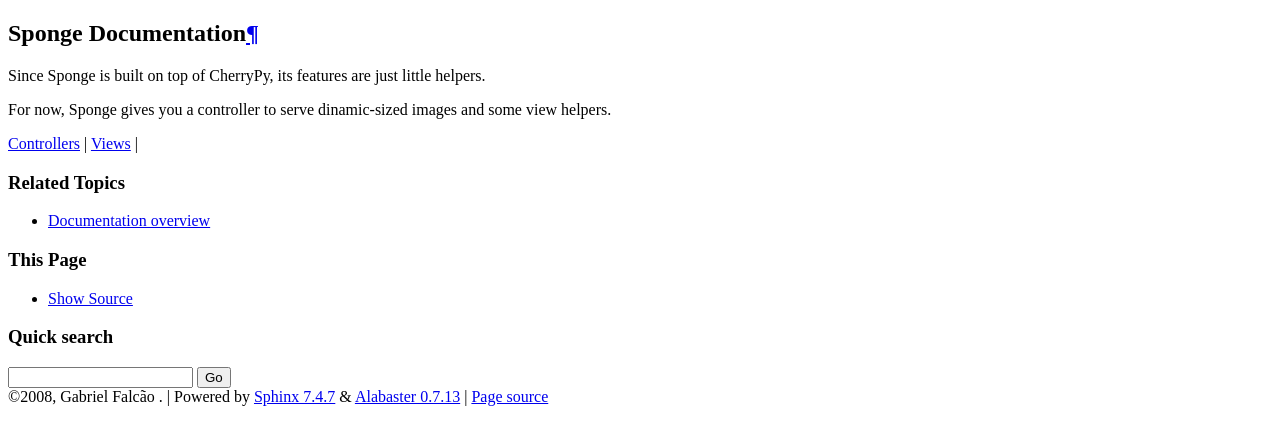
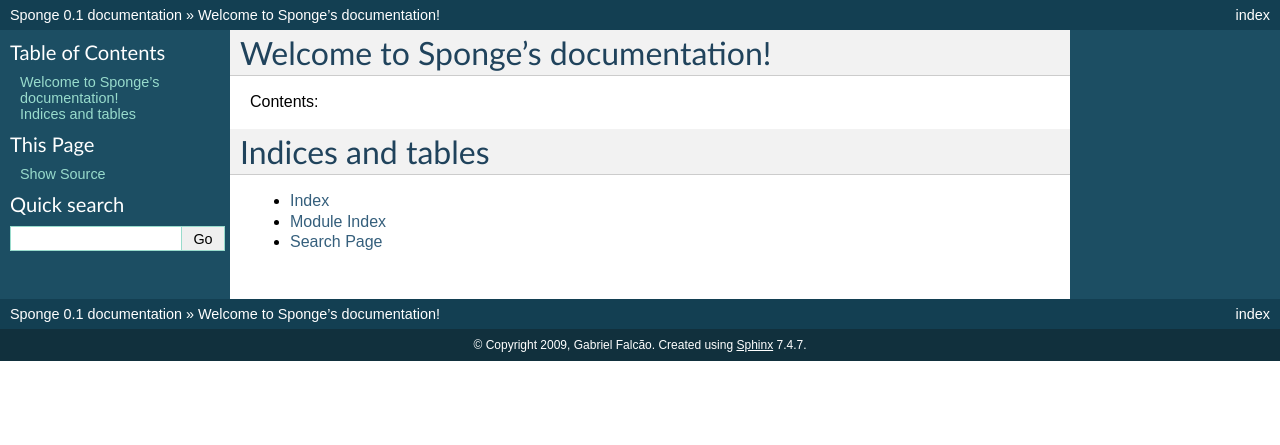
Before and after one commit to gabrielfalcao/sponge, a Sphinx documentation site: the page built from docs/index.rst, in a window 1280 px wide. Shown: the top 445 px of the page. Built offline with Sphinx 7.4.7, drawn with Linux system fonts in a browser that asks for light colours.

Commit message:
new documentation structure

```diff
--- a/docs/conf.py
+++ b/docs/conf.py
@@ -1,29 +1,28 @@
 # -*- coding: utf-8 -*-
 #
-# webmedia-client documentation build configuration file, created by
-# sphinx-quickstart on Wed Dec 10 06:20:12 2008.
+# Sponge documentation build configuration file, created by
+# sphinx-quickstart on Sat Jul  4 22:30:30 2009.
 #
 # This file is execfile()d with the current directory set to its containing dir.
 #
-# The contents of this file are pickled, so don't put values in the namespace
-# that aren't pickleable (module imports are okay, they're removed automatically).
+# Note that not all possible configuration values are present in this
+# autogenerated file.
 #
-# All configuration values have a default value; values that are commented out
-# serve to show the default value.
+# All configuration values have a default; values that are commented out
+# serve to show the default.
 
 import sys, os
 
-# If your extensions are in another directory, add it here. If the directory
-# is relative to the documentation root, use os.path.abspath to make it
-# absolute, like shown here.
-#sys.path.append(os.path.abspath('some/directory'))
+# If extensions (or modules to document with autodoc) are in another directory,
+# add these directories to sys.path here. If the directory is relative to the
+# documentation root, use os.path.abspath to make it absolute, like shown here.
+#sys.path.append(os.path.abspath('.'))
 
-# General configuration
-# ---------------------
+# -- General configuration -----------------------------------------------------
 
 # Add any Sphinx extension module names here, as strings. They can be extensions
 # coming with Sphinx (named 'sphinx.ext.*') or your custom ones.
-extensions = ['sphinx.ext.autodoc', 'sphinx.ext.doctest']
+extensions = ['sphinx.ext.autodoc', 'sphinx.ext.doctest', 'sphinx.ext.intersphinx', 'sphinx.ext.todo', 'sphinx.ext.coverage']
 
 # Add any paths that contain templates here, relative to this directory.
 templates_path = ['_templates']
@@ -31,31 +30,39 @@
 # The suffix of source filenames.
 source_suffix = '.rst'
 
+# The encoding of source files.
+#source_encoding = 'utf-8'
+
 # The master toctree document.
 master_doc = 'index'
 
-# General substitutions.
-project = u'Dead Parrot'
-copyright = u'2008, Gabriel Falcão <gabriel@nacaolivre.org>'
+# General information about the project.
+project = u'Sponge'
+copyright = u'2009, Gabriel Falcão'
 
-# The default replacements for |version| and |release|, also used in various
-# other places throughout the built documents.
+# The version info for the project you're documenting, acts as replacement for
+# |version| and |release|, also used in various other places throughout the
+# built documents.
 #
 # The short X.Y version.
 version = '0.1'
 # The full version, including alpha/beta/rc tags.
 release = '0.1'
 
+# The language for content autogenerated by Sphinx. Refer to documentation
+# for a list of supported languages.
+#language = None
+
 # There are two options for replacing |today|: either, you set today to some
 # non-false value, then it is used:
 #today = ''
 # Else, today_fmt is used as the format for a strftime call.
-today_fmt = '%B %d, %Y'
+#today_fmt = '%B %d, %Y'
 
 # List of documents that shouldn't be included in the build.
 #unused_docs = []
 
-# List of directories, relative to source directories, that shouldn't be searched
+# List of directories, relative to source directory, that shouldn't be searched
 # for source files.
 exclude_trees = ['_build']
 
@@ -63,26 +70,36 @@
 #default_role = None
 
 # If true, '()' will be appended to :func: etc. cross-reference text.
-add_function_parentheses = True
+#add_function_parentheses = True
 
 # If true, the current module name will be prepended to all description
 # unit titles (such as .. function::).
-add_module_names = True
+#add_module_names = True
 
 # If true, sectionauthor and moduleauthor directives will be shown in the
 # output. They are ignored by default.
-show_authors = True
+#show_authors = False
 
 # The name of the Pygments (syntax highlighting) style to use.
-pygments_style = 'trac'
+pygments_style = 'sphinx'
 
-# Options for HTML output
-# -----------------------
+# A list of ignored prefixes for module index sorting.
+#modindex_common_prefix = []
 
-# The style sheet to use for HTML and HTML Help pages. A file of that name
-# must exist either in Sphinx' static/ path, or in one of the custom paths
-# given in html_static_path.
-html_style = 'default.css'
+
+# -- Options for HTML output ---------------------------------------------------
+
+# The theme to use for HTML and HTML Help pages.  Major themes that come with
+# Sphinx are currently 'default' and 'sphinxdoc'.
+html_theme = 'default'
+
+# Theme options are theme-specific and customize the look and feel of a theme
+# further.  For a list of options available for each theme, see the
+# documentation.
+#html_theme_options = {}
+
+# Add any paths that contain custom themes here, relative to this directory.
+#html_theme_path = []
 
 # The name for this set of Sphinx documents.  If None, it defaults to
 # "<project> v<release> documentation".
@@ -107,7 +124,7 @@
 
 # If not '', a 'Last updated on:' timestamp is inserted at every page bottom,
 # using the given strftime format.
-html_last_updated_fmt = '%b %d, %Y'
+#html_last_updated_fmt = '%b %d, %Y'
 
 # If true, SmartyPants will be used to convert quotes and dashes to
 # typographically correct entities.
@@ -129,8 +146,8 @@
 # If true, the index is split into individual pages for each letter.
 #html_split_index = False
 
-# If true, the reST sources are included in the HTML build as _sources/<name>.
-#html_copy_source = True
+# If true, links to the reST sources are added to the pages.
+#html_show_sourcelink = True
 
 # If true, an OpenSearch description file will be output, and all pages will
 # contain a <link> tag referring to it.  The value of this option must be the
@@ -141,11 +158,10 @@
 #html_file_suffix = ''
 
 # Output file base name for HTML help builder.
-htmlhelp_basename = 'deadparrot-clientdoc'
+htmlhelp_basename = 'Spongedoc'
 
 
-# Options for LaTeX output
-# ------------------------
+# -- Options for LaTeX output --------------------------------------------------
 
 # The paper size ('letter' or 'a4').
 #latex_paper_size = 'letter'
@@ -154,13 +170,12 @@
 #latex_font_size = '10pt'
 
 # Grouping the document tree into LaTeX files. List of tuples
-# (source start file, target name, title, author, document class [howto/manual]).
+# (source start file, target name, title, author, documentclass [howto/manual]).
 latex_documents = [
-  ('index', 'deadparrot.tex', u'Dead Parrot Documentation',
+  ('index', 'Sponge.tex', u'Sponge Documentation',
    u'Gabriel Falcão', 'manual'),
 ]
 
-html_copy_source = True
 # The name of an image file (relative to this directory) to place at the top of
 # the title page.
 #latex_logo = None
@@ -177,6 +192,7 @@
 
 # If false, no module index is generated.
 #latex_use_modindex = True
-doctest_test_doctest_blocks = '>>>'
-sys.path.append(os.path.abspath(os.path.dirname('../..')))
-print (os.path.abspath(os.path.dirname('../..')))
+
+
+# Example configuration for intersphinx: refer to the Python standard library.
+intersphinx_mapping = {'http://docs.python.org/': None}
--- a/docs/controller.rst
+++ b/docs/controller.rst
@@ -3,7 +3,3 @@
 ==================
 Sponge controllers
 ==================
-
-
-:: _Genshi: http://genshi.edgewall.org/
-.. _CherryPy: http://www.cherrypy.org/
--- a/docs/index.rst
+++ b/docs/index.rst
@@ -1,14 +1,19 @@
-.. _index:
+.. Sponge documentation master file, created by
+   sphinx-quickstart on Sat Jul  4 22:30:30 2009.
+   You can adapt this file completely to your liking, but it should at least
+   contain the root `toctree` directive.
 
-====================
-Sponge Documentation
-====================
+Welcome to Sponge's documentation!
+==================================
 
-Since Sponge is built on top of CherryPy, its features are just little
-helpers.
+Contents:
 
-For now, Sponge gives you a controller to serve dinamic-sized images
-and some view helpers.
+.. toctree::
+   :maxdepth: 2
 
-:ref:`Controllers <controller>` |
-:ref:`Views <view>` |
+Indices and tables
+==================
+
+* :ref:`genindex`
+* :ref:`modindex`
+* :ref:`search`
```
Also changed, not shown: docs/configuration.rst (+13 -3 lines), docs/models_syntax.rst (deleted, +0 -63 lines), docs/view.rst (+34 -14 lines), docs/README.rst (renamed from README.rst), 3 other files.
